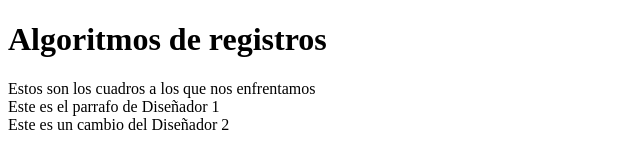
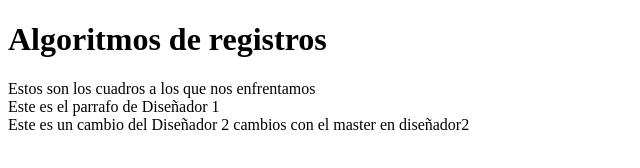
Before and after one commit to ivantica/SubiendoVisualEstudio, a plain HTML site: page registro.html in a window 1280 px wide. Shown: the whole page, without its empty margins (0-640 px from the left). Drawn offline with Linux system fonts and the light colour scheme.

Commit message:
Cambios en diseñador2 con master

```diff
--- a/registro.html
+++ b/registro.html
@@ -12,7 +12,7 @@
         <div class="cuadros"> Estos son los cuadros a los que nos enfrentamos </div>
 
         <div class="disenador1">Este es el parrafo de Diseñador 1</div>
-        <div class="diseñador2">Este es un cambio del Diseñador 2</div>
+        <div class="diseñador2">Este es un cambio del Diseñador 2 cambios con el master en diseñador2</div>
     </div>
 </body>
 </html>
```
